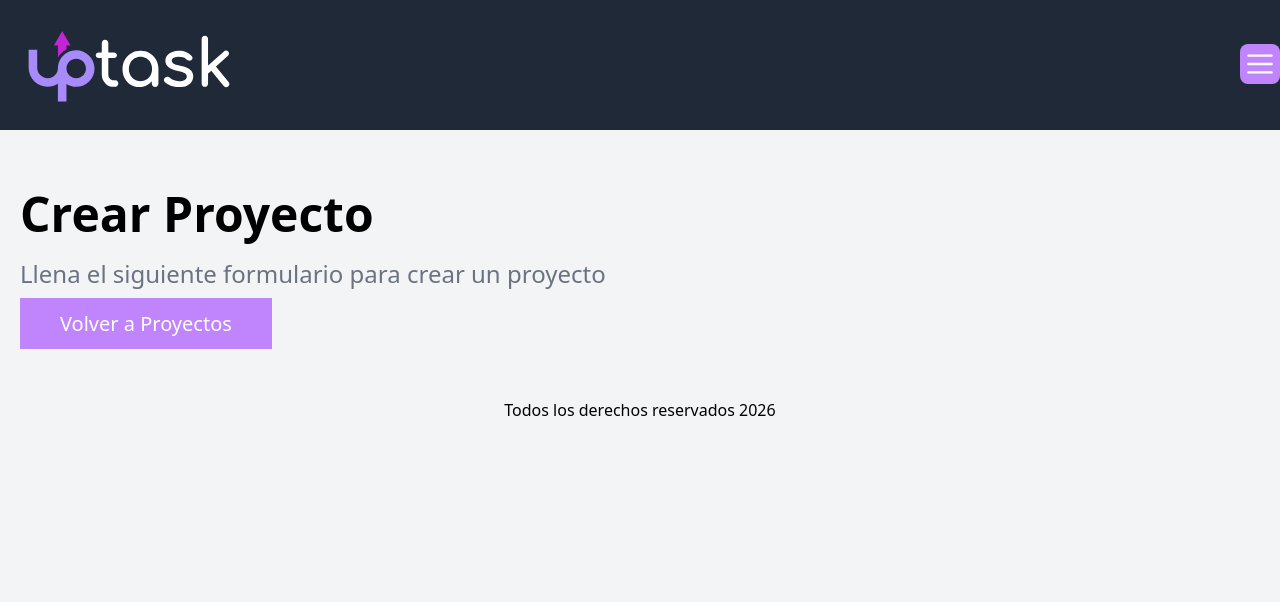
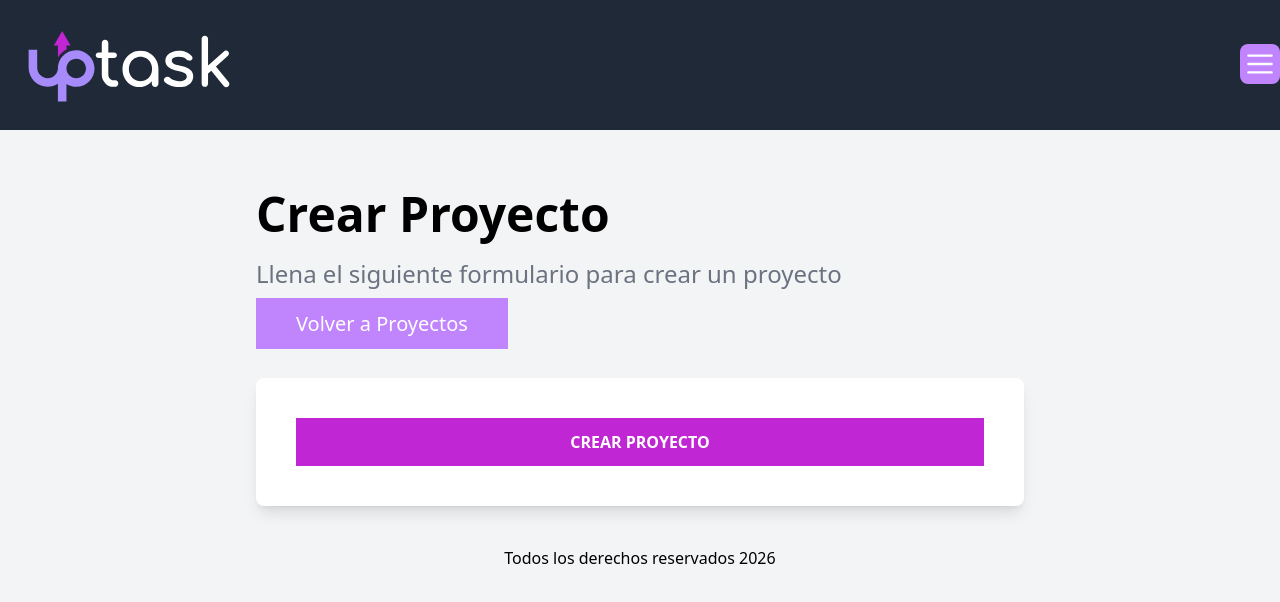
Before and after one commit to GenerationMilton/React-client-upTask-frontend-13-ts-, a React (Vite) app: page /projects/create in a window 1280 px wide. Shown: the top 602 px of the page. Built offline with nearby package versions, Linux system fonts and the light colour scheme.

Commit message:
frontend-application :sparkles: create the form to build projects

```diff
--- a/package.json
+++ b/package.json
@@ -14,6 +14,7 @@
     "@heroicons/react": "^2.2.0",
     "react": "^19.2.0",
     "react-dom": "^19.2.0",
+    "react-hook-form": "^7.71.1",
     "react-router-dom": "^7.13.0"
   },
   "devDependencies": {
--- a/src/views/projects/CreateProjectView.tsx
+++ b/src/views/projects/CreateProjectView.tsx
@@ -1,8 +1,22 @@
 import { Link } from "react-router-dom";
+import { useForm} from 'react-hook-form'
 
 export default function CreateProjectView() {
+
+  const initialValues = {
+    projectName: "",
+    clientName: "",
+    description: ""
+  }
+
+  const handleForm = (data) => {
+    console.log(data)
+  }
+
+  const { register, handleSubmit, formState: {errors}} = useForm({defaultValues: initialValues})
   return (
     <>
+      <div className="max-w-3xl mx-auto">
         <h1 className="text-5xl font-black">Crear Proyecto</h1>
         <p className="text-2xl font-light text-gray-500 mt-5">
           Llena el siguiente formulario para crear un proyecto
@@ -16,6 +30,20 @@
             Volver a Proyectos
           </Link>
         </nav>
+
+        <form
+            className="mt-10 bg-white shadow-lg p-10 rounded-lg"
+            onSubmit={handleSubmit(handleForm)}
+            noValidate
+        >
+
+          <input
+            type="submit"
+            value='Crear Proyecto'
+            className="bg-fuchsia-600 hover:bg-fuchsia-700 w-full p-3 text-white uppercase font-bold cursor-pointer transition-colors"
+          />
+        </form>
+      </div>
     </>
   );
 }
```
Also changed, not shown: 1 other file (tests, documents, lock files or other folders). Lines whose indentation alone changed are shown as unchanged.
